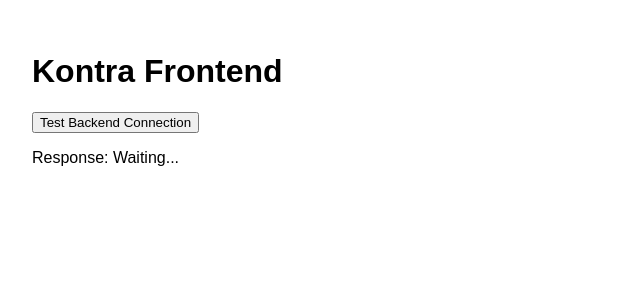
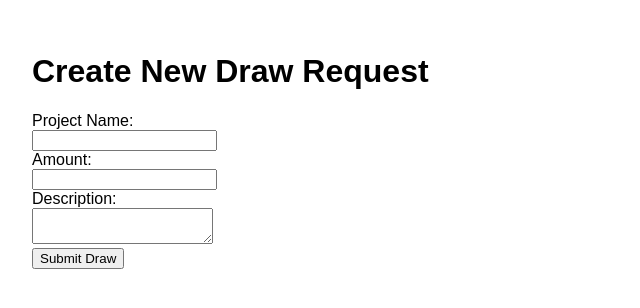
Before and after one commit to gamilsaad92/kontra-frontend, a React (Vite) app: page / in a window 1280 px wide. Shown: the top 308 px of the page, without its empty margins (0-640 px from the left). Built offline with nearby package versions, Linux system fonts and the light colour scheme; the HTML template or start-up script is replaced by a standard one.

Commit message:
Add draw request form

```diff
--- a/src/App.jsx
+++ b/src/App.jsx
@@ -1,13 +1,27 @@
 import React, { useState } from 'react';
 
 export default function App() {
-  const [message, setMessage] = useState("Waiting...");
+  const [formData, setFormData] = useState({
+    project: '',
+    amount: '',
+    description: ''
+  });
+  const [message, setMessage] = useState('');
 
-  const testBackend = async () => {
+  const handleChange = (e) => {
+    setFormData((prev) => ({ ...prev, [e.target.name]: e.target.value }));
+  };
+
+  const handleSubmit = async (e) => {
+    e.preventDefault();
     try {
-      const res = await fetch(`${import.meta.env.VITE_BACKEND_URL}/`);
-      const text = await res.text();
-      setMessage(text);
+      const res = await fetch(`${import.meta.env.VITE_BACKEND_URL}/api/draw-request`, {
+        method: 'POST',
+        headers: { 'Content-Type': 'application/json' },
+        body: JSON.stringify(formData)
+      });
+      const data = await res.json();
+      setMessage(data.message);
     } catch (err) {
       setMessage("Error: " + err.message);
     }
@@ -15,9 +29,23 @@ export default function App() {
 
   return (
     <div style={{ padding: "2rem", fontFamily: "sans-serif" }}>
-      <h1>Kontra Frontend</h1>
-      <button onClick={testBackend}>Test Backend Connection</button>
-      <p>Response: {message}</p>
+      <h1>Create New Draw Request</h1>
+      <form onSubmit={handleSubmit}>
+        <div>
+          <label>Project Name:</label><br />
+          <input type="text" name="project" value={formData.project} onChange={handleChange} required />
+        </div>
+        <div>
+          <label>Amount:</label><br />
+          <input type="number" name="amount" value={formData.amount} onChange={handleChange} required />
+        </div>
+        <div>
+          <label>Description:</label><br />
+          <textarea name="description" value={formData.description} onChange={handleChange} required />
+        </div>
+        <button type="submit">Submit Draw</button>
+      </form>
+      <p>{message}</p>
     </div>
   );
 }
```
